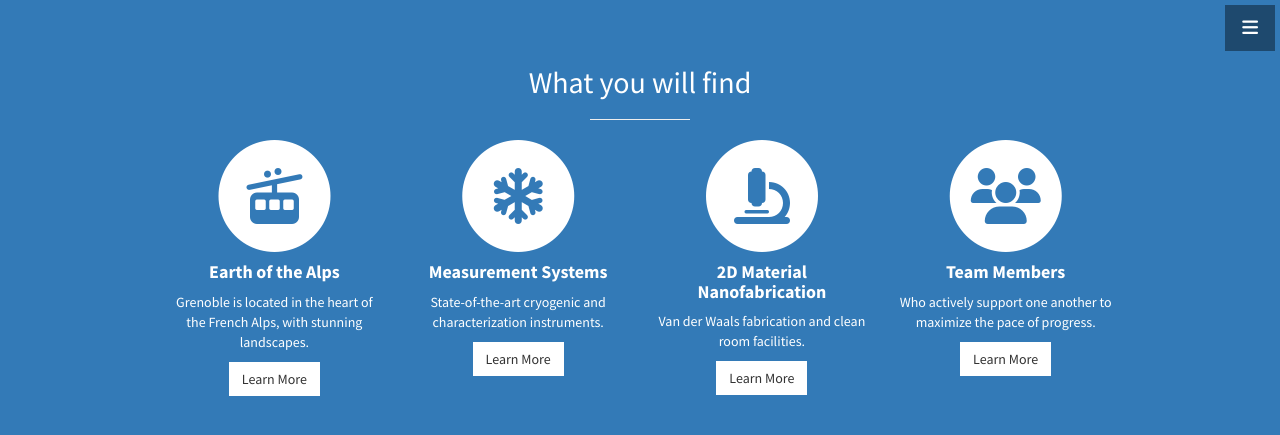
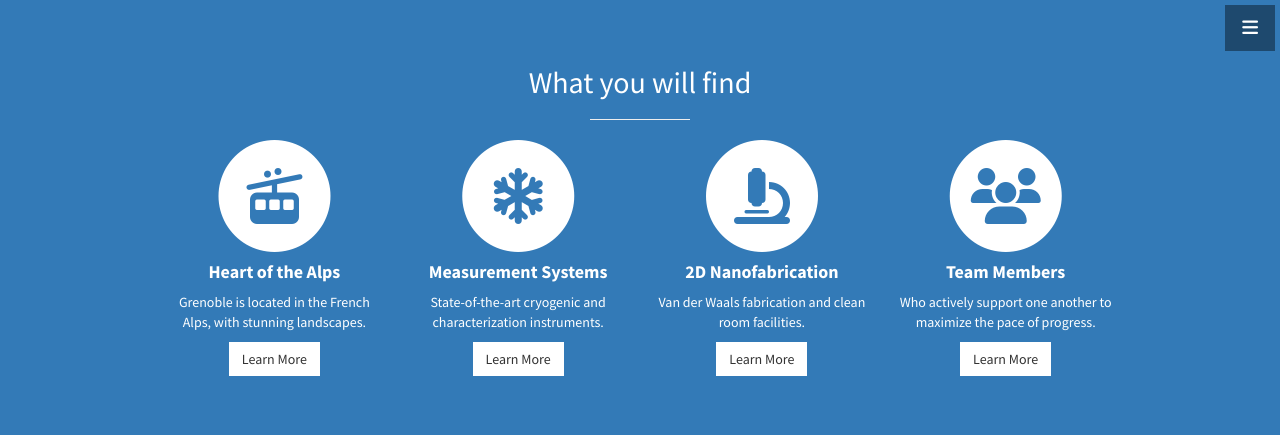
Before and after one commit to aassouline/topo-circuits.github.io, a Jekyll site: the page built from index.html, in a window 1280 px wide and 900 px high, scrolled down 1146 px, cut to the strip 0-452 px from the top of the window. Shown: the top 435 px of the strip. Built offline with Jekyll 4.4.1, drawn with Linux system fonts in a browser that asks for light colours.

Commit message:
Update services.html

```diff
--- a/_includes/services.html
+++ b/_includes/services.html
@@ -13,9 +13,9 @@
               <i class="fa-solid fa-cable-car fa-stack-1x text-primary"></i>
             </span>
               <h4>
-                <strong>Earth of the Alps</strong>
+                <strong>Heart of the Alps</strong>
               </h4>
-              <p>Grenoble is located in the heart of the French Alps, with stunning landscapes.</p>
+              <p>Grenoble is located in the French Alps, with stunning landscapes.</p>
               <a href="{{ '/alps' | relative_url }}" class="btn btn-light">Learn More</a>
             </div>
           </div>
@@ -39,7 +39,7 @@
               <i class="fa-solid fa-microscope fa-stack-1x text-primary"></i>
             </span>
               <h4>
-                <strong>2D Material Nanofabrication</strong>
+                <strong>2D Nanofabrication</strong>
               </h4>
               <p>Van der Waals fabrication and clean room facilities.</p>
               <a href="{{ '/2Dfab' | relative_url }}" class="btn btn-light">Learn More</a>
```
